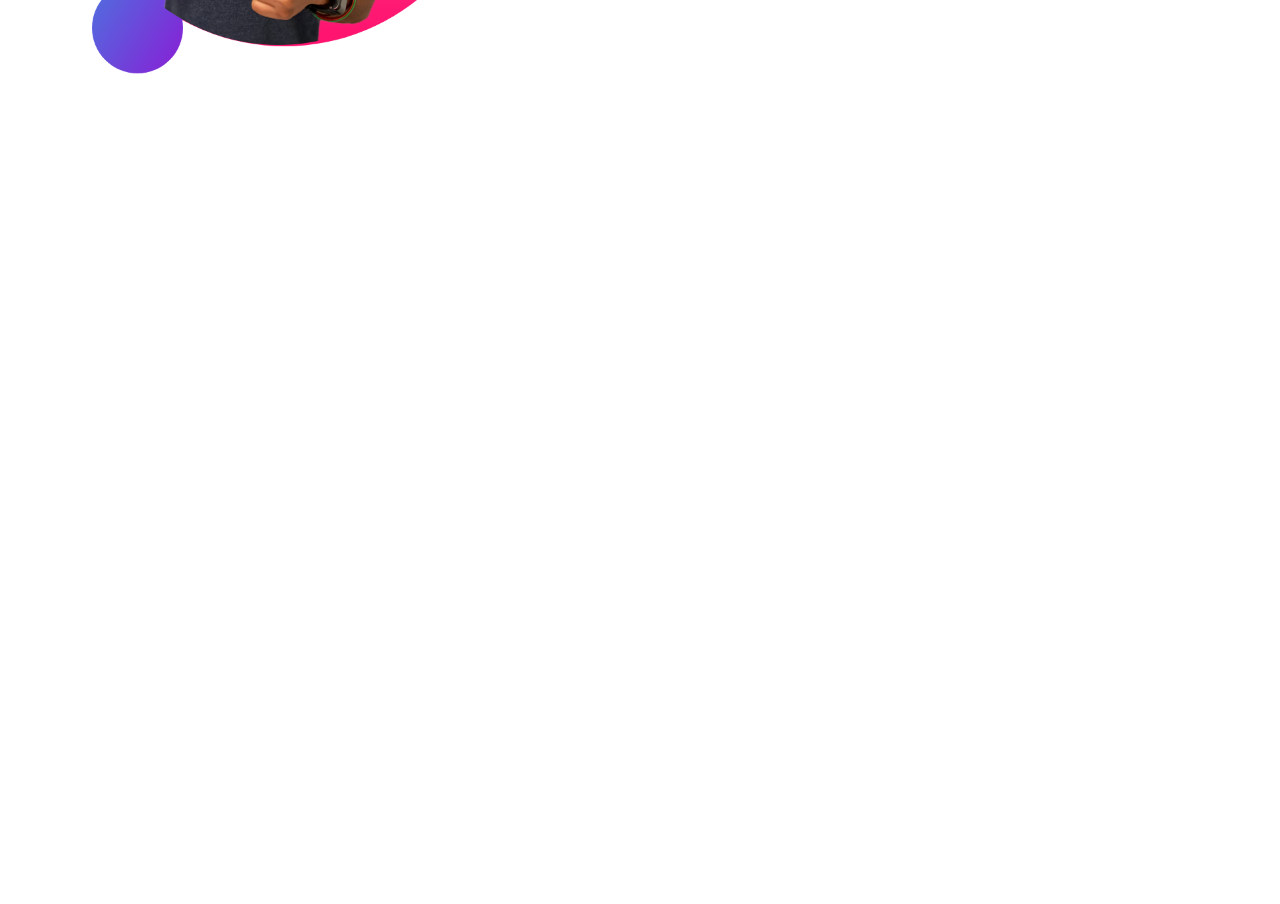
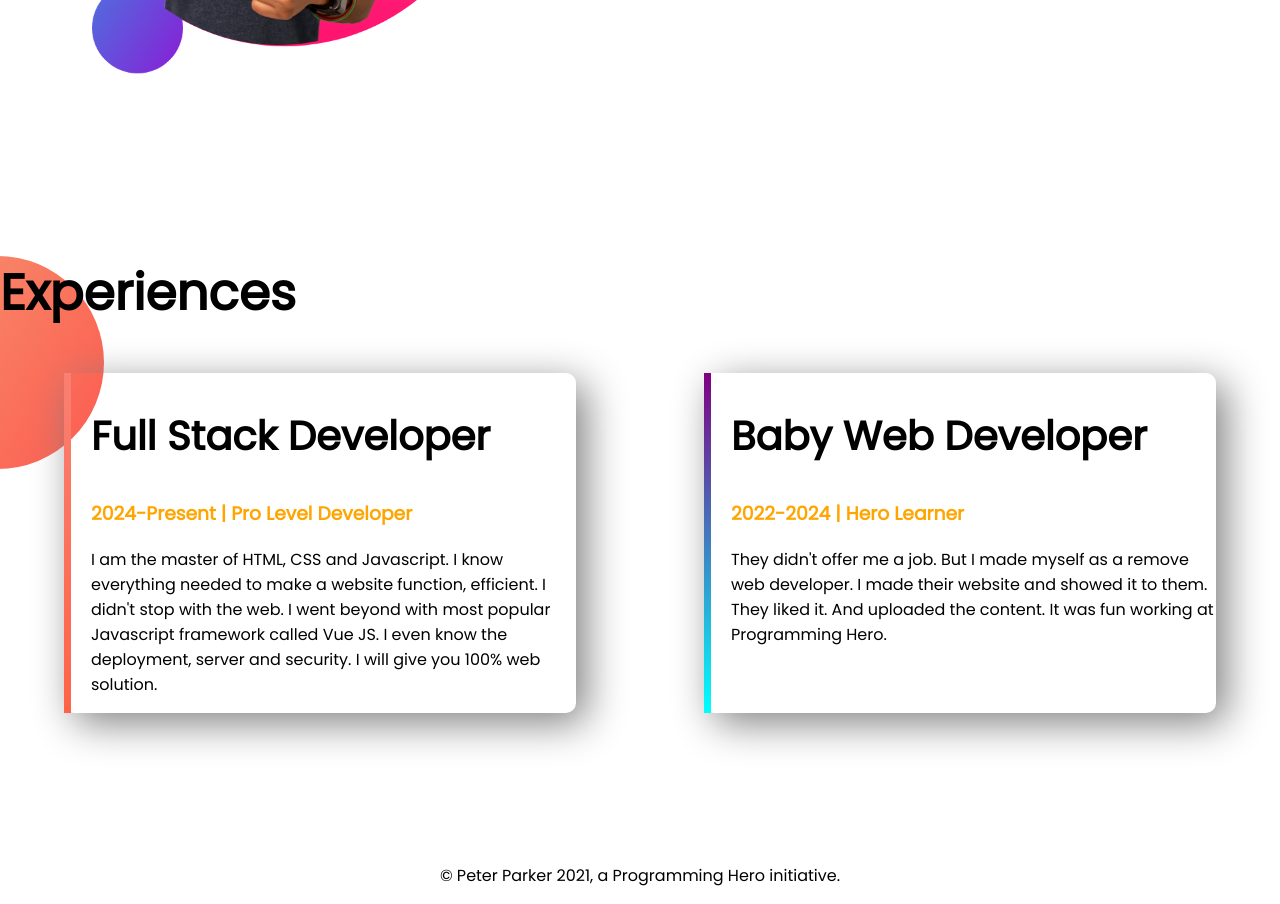
Before and after one commit to mohammedrony07/developer-portfolio, a plain HTML site: page index.html in a window 1280 px wide. Shown: the part 1144-2048 px from the top of the page. Before the commit the page ends 1400 px from the top, so only its background shows below. Drawn offline with Linux system fonts and the light colour scheme.

Commit message:
footer and experience added

```diff
--- a/index.html
+++ b/index.html
@@ -13,7 +13,7 @@
 </head>
 
 <body>
-    <section class="top-banner">
+    <section class="top-banner flexible-container">
         <div class="half-width">
             <h1>Welcome</h1>
             <h1><span class="orange-color">Jhankar Mahbub </span>World!</h1>
@@ -29,7 +29,7 @@
             <img src="images/Jhankar-pic-with-bg-png.png" alt="">
         </div>
     </section>
-    <section class="dream-big">
+    <section class="dream-big flexible-container">
         <div class="half-width">
             <img src="images/jhankar2.png" alt="">
         </div>
@@ -41,6 +41,29 @@
             <a class="link-button" target="-blank href=">DOWNLOAD RESUME</a>
         </div>
     </section>
+    <section class="experience-area">
+        <h1>Experiences</h1>
+        <div class="flexible-container">
+            <div id="full-stack-experience" class="experience-item">
+                <h2>Full Stack Developer</h2>
+                <h3 class="orange-color">2024-Present | Pro Level Developer</h3>
+                <p>I am the master of HTML, CSS and Javascript. I know everything needed to make a website function,
+                    efficient. I didn't stop with the web. I went beyond with most popular Javascript framework called
+                    Vue
+                    JS. I even know the deployment, server and security. I will give you 100% web solution.</p>
+            </div>
+            <div id="web-dev-experience" class="experience-item">
+                <h2>Baby Web Developer</h2>
+                <h3 class="orange-color">2022-2024 | Hero Learner</h3>
+                <p>They didn't offer me a job. But I made myself as a remove web developer. I made their website and
+                    showed
+                    it to them. They liked it. And uploaded the content. It was fun working at Programming Hero.</p>
+            </div>
+        </div>
+    </section>
+    <footer>
+        <p> © Peter Parker 2021, a Programming Hero initiative.</p>
+    </footer>
 </body>
 
 </html>
--- a/style.css
+++ b/style.css
@@ -5,19 +5,24 @@ body{
 h1{
     font-size: 50px;
 }
+h2{
+    font-size: 40px;
+}
 .orange-color{
     color: orange;
 }
-section{
+.flexible-container{
     display: flex;
     margin-bottom: 150px;
 }
 .half-width{
     width: 50%;
     padding: 2%;
+
 }
 .half-width img{
     width: 80%
+
 }
 .link-button{
     text-decoration: none;
@@ -36,3 +41,30 @@ section{
     background-repeat: no-repeat;
     background-position: right;
 }
+.experience-area{
+    background-image: url(images/exp-bg.png);
+    background-repeat: no-repeat;
+}
+.experience-item{
+    width:40%;
+    box-shadow: 10px 10px 40px gray;
+    margin-right: 5%;
+    margin-left: 5%;
+    padding-left: 20px;
+    border-radius: 10px;
+    background-position: left;
+
+}
+#web-dev-experience{
+    border-left: 7px solid;
+    border-image: linear-gradient(purple,cyan);
+    border-image-slice: 1;
+}
+#full-stack-experience{
+    border-left: 7px solid;
+    border-image: linear-gradient(salmon,tomato);
+    border-image-slice: 1;
+}
+footer p{
+    text-align: center;
+}
```
Also changed, not shown: 4 other files.
